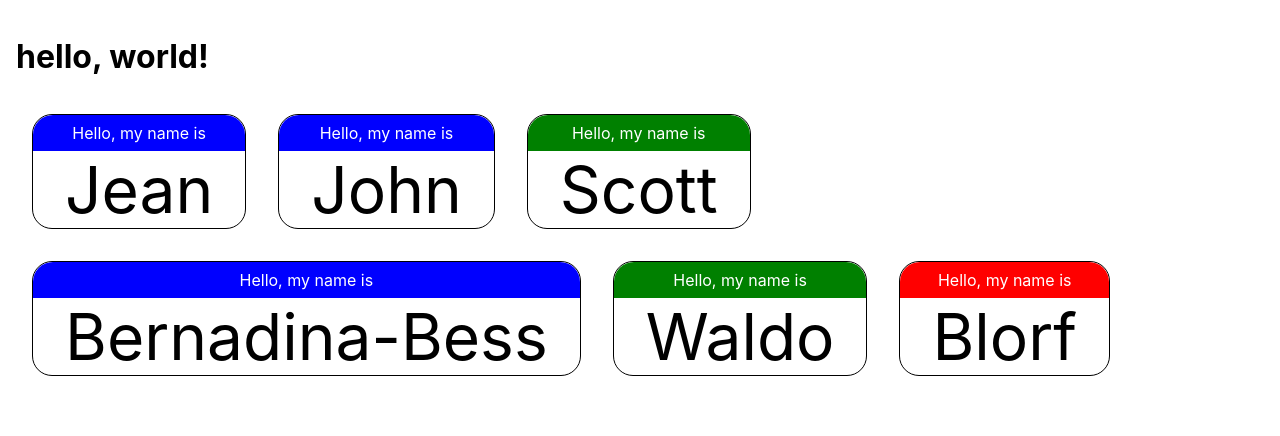
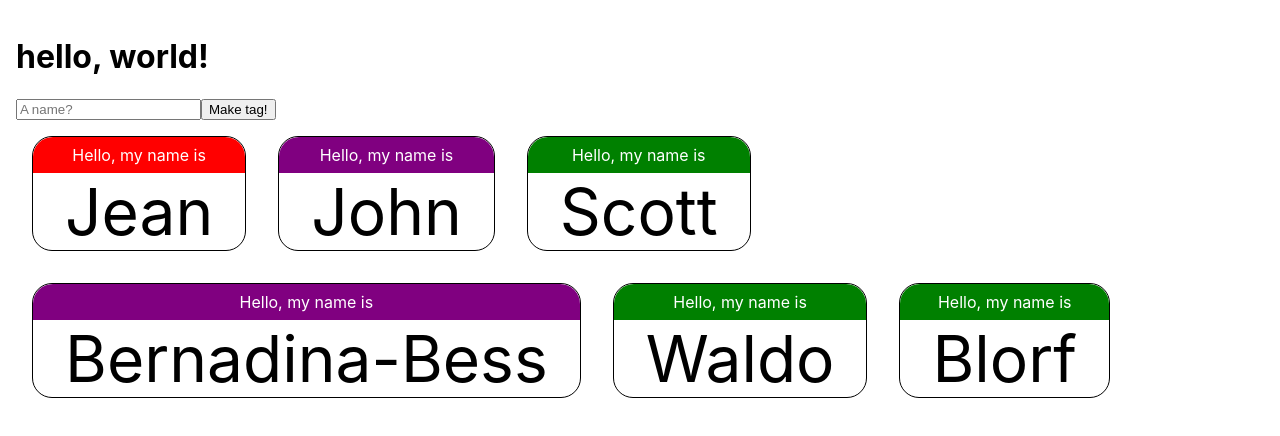
Before and after one commit to jeanlange/react-nametags, a React (Create React App) app: page / in a window 1280 px wide. Shown: the top 436 px of the page. Built offline with nearby package versions, Linux system fonts and the light colour scheme.

Commit message:
put input box that types

```diff
--- a/src/App.js
+++ b/src/App.js
@@ -1,5 +1,6 @@
 import logo from './logo.svg';
 import './App.css';
+import { useState } from 'react';
 
 function Tag({name, color}) {
   return (
@@ -11,15 +12,22 @@ function Tag({name, color}) {
 }
 
 function App() {
+  const [newName, setNewName] = useState("");
   const colors = ["blue", "red", "green", "purple"]
   const names = ["Jean", "John", "Scott", "Bernadina-Bess", "Waldo", "Blorf"]
   const tags = names.map(name => {
     const color = colors[Math.floor(Math.random() * colors.length)];
     return <Tag name={name} color={color} />;
   })
+
+  function handleType(e) {
+    setNewName(e.target.value);
+  }
   return (
     <div>
       <h1>hello, world!</h1>
+      <input type="text" placeholder="A name?" value={newName} onChange={handleType}></input>
+      <button>Make tag!</button>
       <div className="tags">
         {tags}
       </div>
```
